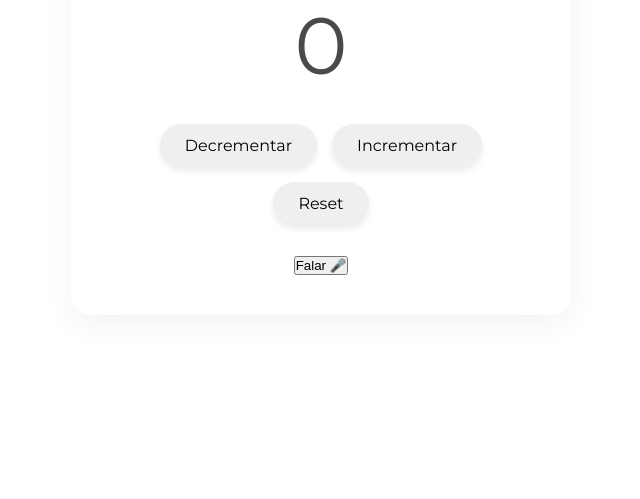
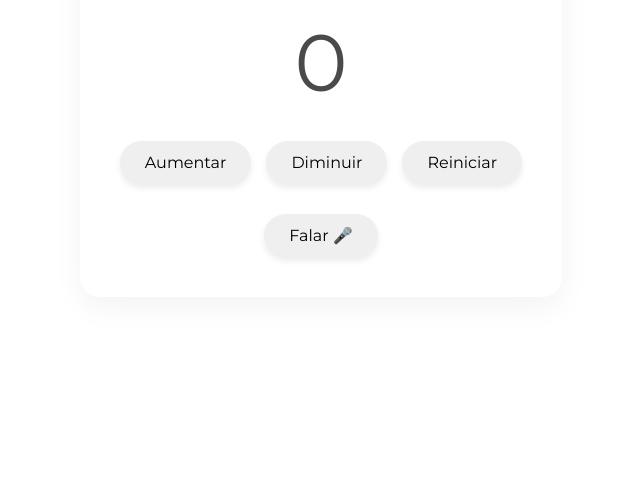
Before and after one commit to ViniAbs/ContadorDAD, a plain HTML site: page index.html in a window 1280 px wide. Shown: the part 301-800 px from the top of the page, without its empty margins (319-959 px from the left). Drawn offline with Linux system fonts and the light colour scheme.

Commit message:
Alterações finais do esqueleto HTML

```diff
--- a/index.html
+++ b/index.html
@@ -1,5 +1,5 @@
 <!DOCTYPE html>
-<html lang="en">
+<html lang="pt-br">
 
 <head>
   <meta charset="UTF-8">
@@ -11,13 +11,13 @@
   <main>
     <div class="container">
       <h1 class="title">Contador</h1>
-      <span id="value">0</span>
+      <span id="value" class="counter">0</span>
       <div class="button-container">
-        <button class="btn decrease">Decrementar</button>
-        <button class="btn increase">Incrementar</button>
-        <button class="btn reset">Reset</button>
+        <button class="btn aumentar">Aumentar</button>
+        <button class="btn diminuir">Diminuir</button>
+        <button class="btn reiniciar">Reiniciar</button>
       </div>
-      <button>Falar 🎤</button>
+      <button id="falar" class="btn speech">Falar 🎤</button>
     </div>
   </main>
 
```
